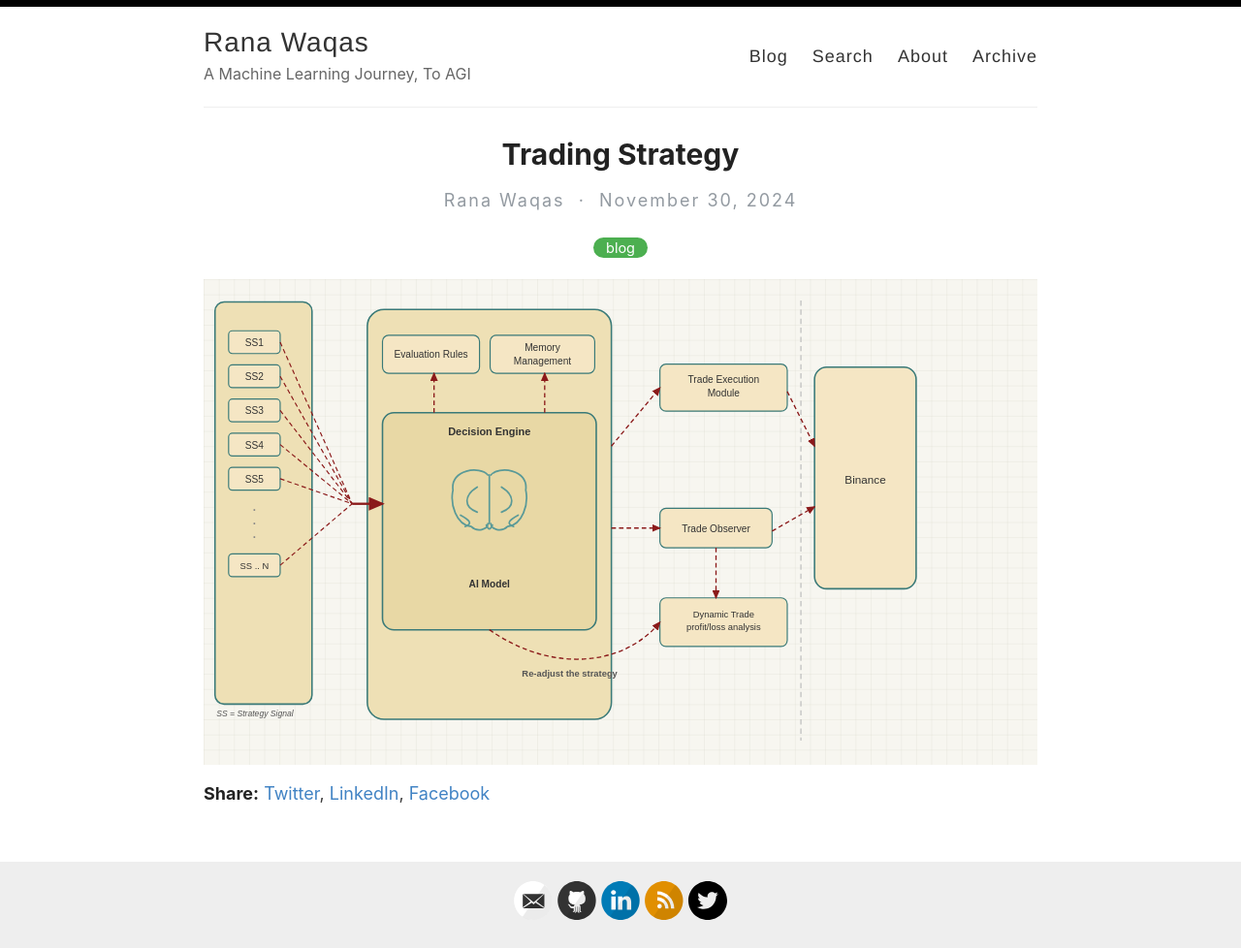
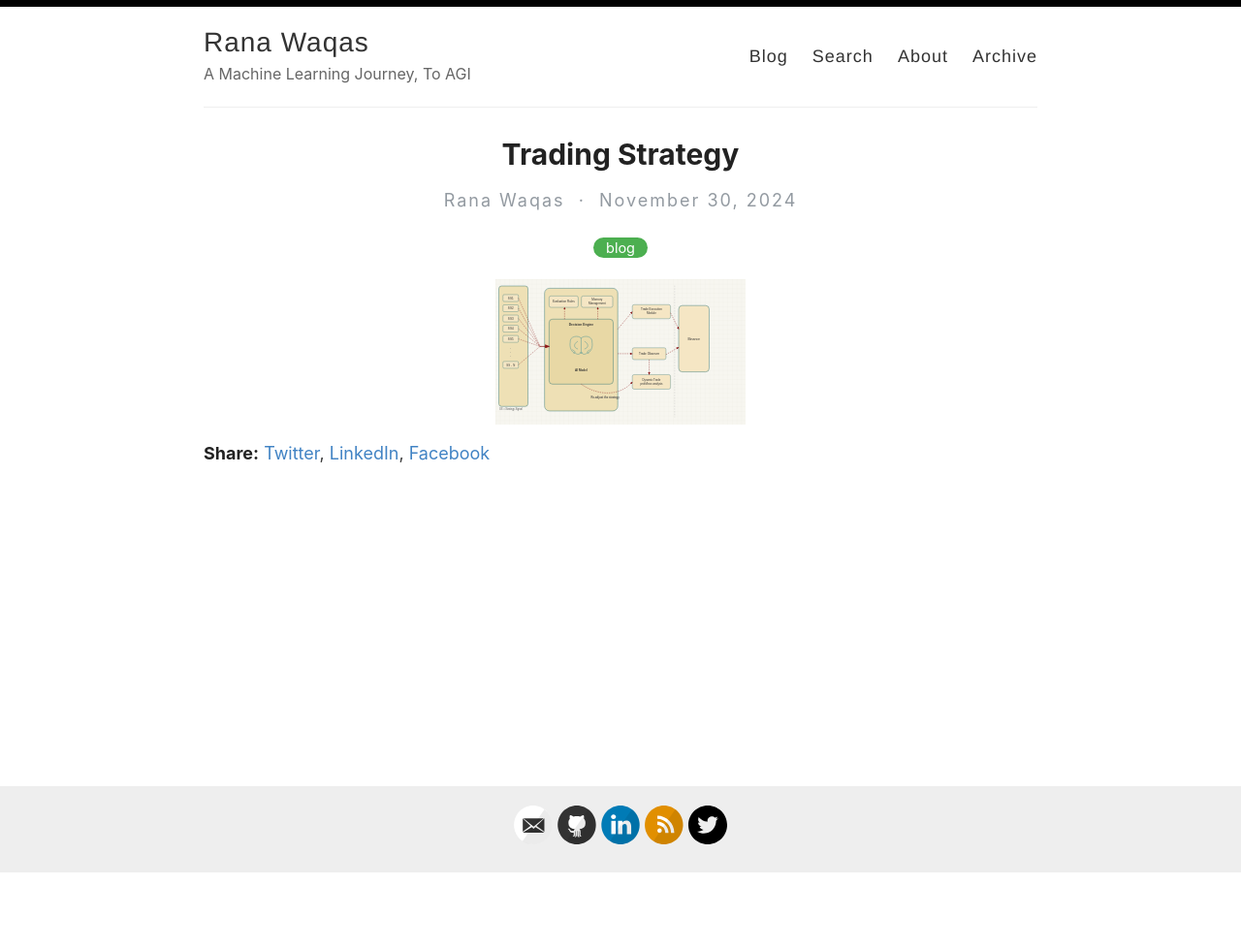
Before and after one commit to ranawaqas-ai/blog, a Jekyll site: the page built from _posts/2024-11-30-Trading-Strategy.md, in a window 1280 px wide. Shown: the whole page at 97% size. Built offline with Jekyll 4.4.1, drawn with Linux system fonts in a browser that asks for light colours; comment, search, counter and statistics services are not loaded; after the commit the page ends 901 px from its top, so only the background shows below that.

Commit message:
fix: reduce D2 diagram display size to 30% (reduce by 70%)

```diff
--- a/_posts/2024-11-30-Trading-Strategy.md
+++ b/_posts/2024-11-30-Trading-Strategy.md
@@ -4,4 +4,4 @@ category: blog
 tag: [trading, AI]
 ---
 
-<img src="/assets/img/trading-strategy/trading-flow.svg" alt="Trading Strategy Architecture" style="max-width:100%;height:auto;display:block;margin:0 auto;">
+<img src="/assets/img/trading-strategy/trading-flow.svg" alt="Trading Strategy Architecture" style="max-width:30%;height:auto;display:block;margin:0 auto;">
```
Also changed, not shown: _posts/2025-04-09-cookie-manager.md (+1 -1 lines).
